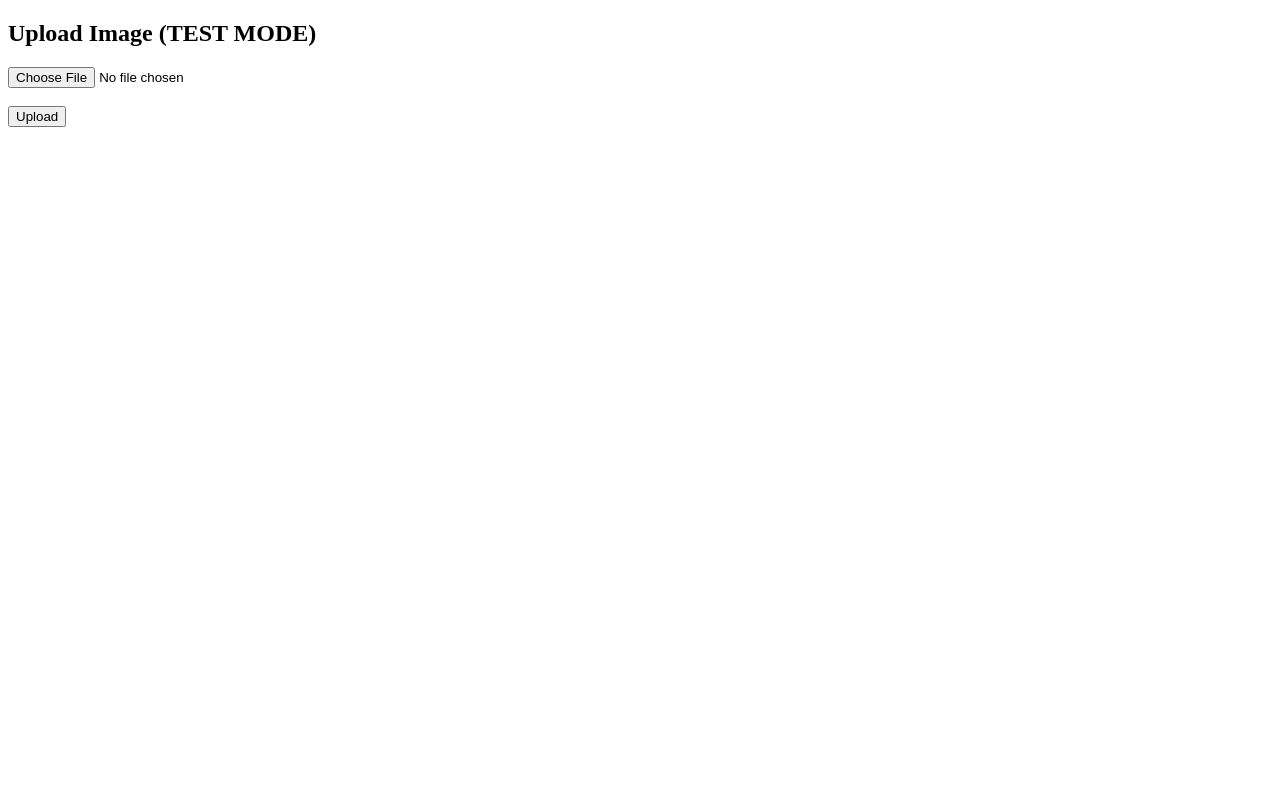
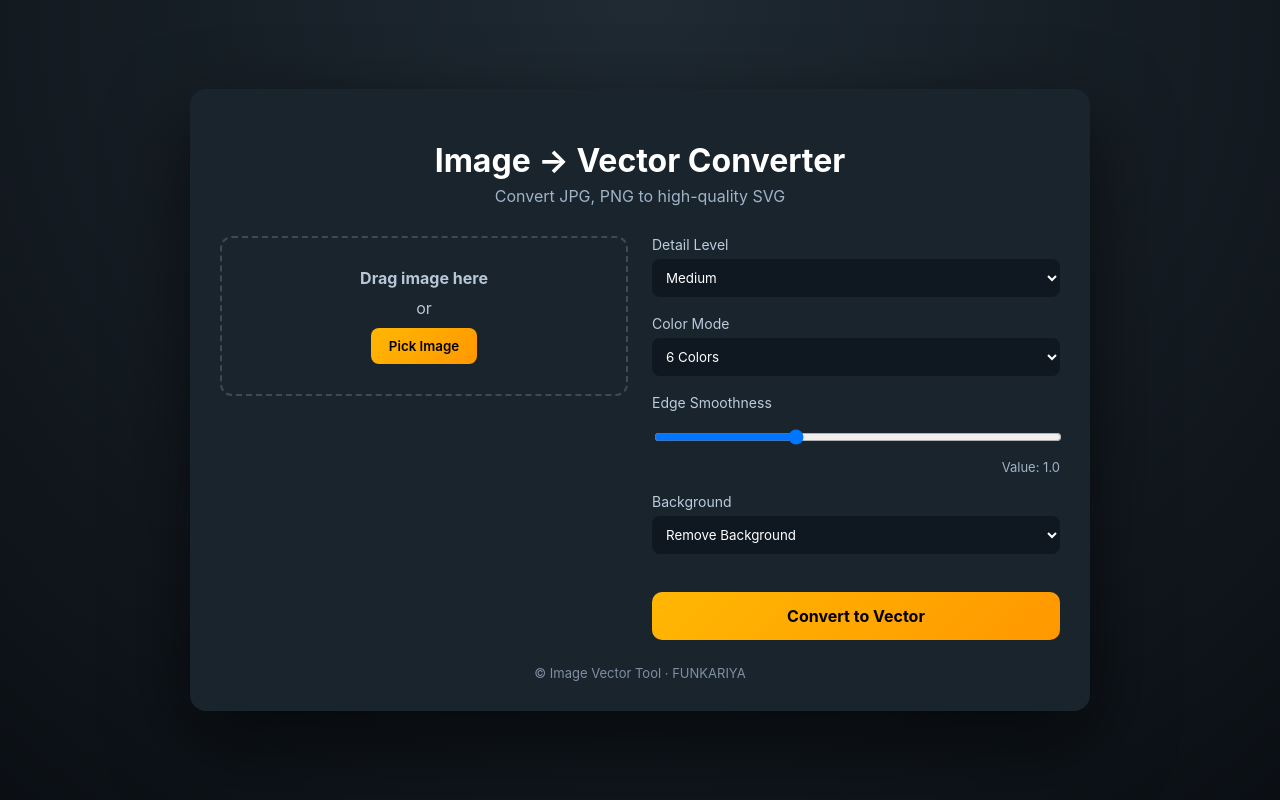
Before and after one commit to Funkariya/vector-tool, a Flask app: page / in a window 1280 px wide. Run offline with Flask 3, Linux system fonts and the light colour scheme.

Commit message:
Update index.html

```diff
--- a/templates/index.html
+++ b/templates/index.html
@@ -1,17 +1,245 @@
 <!DOCTYPE html>
-<html>
+<html lang="en">
 <head>
-  <title>Image Upload Test</title>
+<meta charset="UTF-8" />
+<title>Image → Vector Converter</title>
+
+<style>
+* {
+  box-sizing: border-box;
+  font-family: Inter, Arial, sans-serif;
+}
+
+body {
+  margin: 0;
+  min-height: 100vh;
+  background: radial-gradient(circle at top, #1f2a33, #0b0f14);
+  color: #fff;
+  display: flex;
+  justify-content: center;
+  align-items: center;
+}
+
+.container {
+  width: 900px;
+  background: #1a242d;
+  border-radius: 16px;
+  padding: 30px;
+  box-shadow: 0 30px 80px rgba(0,0,0,.6);
+}
+
+h1 {
+  text-align: center;
+  margin-bottom: 6px;
+}
+
+.subtitle {
+  text-align: center;
+  color: #9fb3c8;
+  margin-bottom: 30px;
+}
+
+.main {
+  display: grid;
+  grid-template-columns: 1fr 1fr;
+  gap: 24px;
+}
+
+/* DROP ZONE */
+#drop-zone {
+  border: 2px dashed #3b4a58;
+  border-radius: 12px;
+  padding: 30px;
+  text-align: center;
+  transition: .2s;
+}
+
+#drop-zone.hover {
+  border-color: #ffb703;
+  background: rgba(255,183,3,.08);
+}
+
+#drop-zone p {
+  margin: 0 0 10px;
+  color: #b7c7d6;
+}
+
+.pick-btn {
+  background: linear-gradient(135deg, #ffb703, #ff9800);
+  color: #000;
+  padding: 10px 18px;
+  border: none;
+  border-radius: 8px;
+  cursor: pointer;
+  font-weight: 600;
+}
+
+input[type=file] {
+  display: none;
+}
+
+.preview {
+  margin-top: 15px;
+  display: none;
+}
+
+.preview img {
+  max-width: 100%;
+  border-radius: 10px;
+  border: 1px solid #2d3b48;
+}
+
+/* OPTIONS */
+.option {
+  margin-bottom: 18px;
+}
+
+label {
+  display: block;
+  margin-bottom: 6px;
+  color: #bcd;
+  font-size: 14px;
+}
+
+select, input[type=range] {
+  width: 100%;
+  padding: 10px;
+  border-radius: 8px;
+  border: none;
+  background: #0f1720;
+  color: #fff;
+}
+
+.range-value {
+  text-align: right;
+  font-size: 13px;
+  color: #9fb3c8;
+}
+
+.convert-btn {
+  margin-top: 20px;
+  width: 100%;
+  padding: 14px;
+  border-radius: 10px;
+  border: none;
+  font-size: 16px;
+  font-weight: 700;
+  background: linear-gradient(135deg, #ffb703, #ff9800);
+  cursor: pointer;
+}
+
+footer {
+  text-align: center;
+  margin-top: 25px;
+  font-size: 13px;
+  color: #7e8fa3;
+}
+</style>
 </head>
+
 <body>
 
-<h2>Upload Image (TEST MODE)</h2>
+<div class="container">
+  <h1>Image → Vector Converter</h1>
+  <div class="subtitle">Convert JPG, PNG to high-quality SVG</div>
 
-<form method="POST" enctype="multipart/form-data">
-  <input type="file" name="image" required>
-  <br><br>
-  <button type="submit">Upload</button>
-</form>
+  <form method="POST" enctype="multipart/form-data">
+    <div class="main">
+
+      <!-- LEFT -->
+      <div>
+        <div id="drop-zone">
+          <p><strong>Drag image here</strong></p>
+          <p>or</p>
+          <button type="button" class="pick-btn" onclick="fileInput.click()">Pick Image</button>
+          <input id="file-input" type="file" name="image" accept="image/*" required />
+        </div>
+
+        <div class="preview" id="preview">
+          <img id="preview-img">
+        </div>
+      </div>
+
+      <!-- RIGHT -->
+      <div>
+        <div class="option">
+          <label>Detail Level</label>
+          <select name="detail">
+            <option value="low">Low</option>
+            <option value="medium" selected>Medium</option>
+            <option value="high">High</option>
+          </select>
+        </div>
+
+        <div class="option">
+          <label>Color Mode</label>
+          <select name="colors">
+            <option value="2">2 Colors</option>
+            <option value="4">4 Colors</option>
+            <option value="6" selected>6 Colors</option>
+            <option value="8">8 Colors</option>
+          </select>
+        </div>
+
+        <div class="option">
+          <label>Edge Smoothness</label>
+          <input type="range" name="smooth" min="0.5" max="2" step="0.1" value="1.0"
+                 oninput="smoothVal.innerText=this.value">
+          <div class="range-value">Value: <span id="smoothVal">1.0</span></div>
+        </div>
+
+        <div class="option">
+          <label>Background</label>
+          <select name="bg">
+            <option value="keep">Keep Background</option>
+            <option value="remove" selected>Remove Background</option>
+          </select>
+        </div>
+
+        <button class="convert-btn" type="submit">
+          Convert to Vector
+        </button>
+      </div>
+
+    </div>
+  </form>
+
+  <footer>
+    © Image Vector Tool · FUNKARIYA
+  </footer>
+</div>
+
+<script>
+const dropZone = document.getElementById("drop-zone");
+const fileInput = document.getElementById("file-input");
+const preview = document.getElementById("preview");
+const previewImg = document.getElementById("preview-img");
+
+dropZone.addEventListener("dragover", e => {
+  e.preventDefault();
+  dropZone.classList.add("hover");
+});
+
+dropZone.addEventListener("dragleave", () => {
+  dropZone.classList.remove("hover");
+});
+
+dropZone.addEventListener("drop", e => {
+  e.preventDefault();
+  dropZone.classList.remove("hover");
+  fileInput.files = e.dataTransfer.files;
+  showPreview();
+});
+
+fileInput.addEventListener("change", showPreview);
+
+function showPreview() {
+  const file = fileInput.files[0];
+  if (!file) return;
+  preview.style.display = "block";
+  previewImg.src = URL.createObjectURL(file);
+}
+</script>
 
 </body>
 </html>
```
